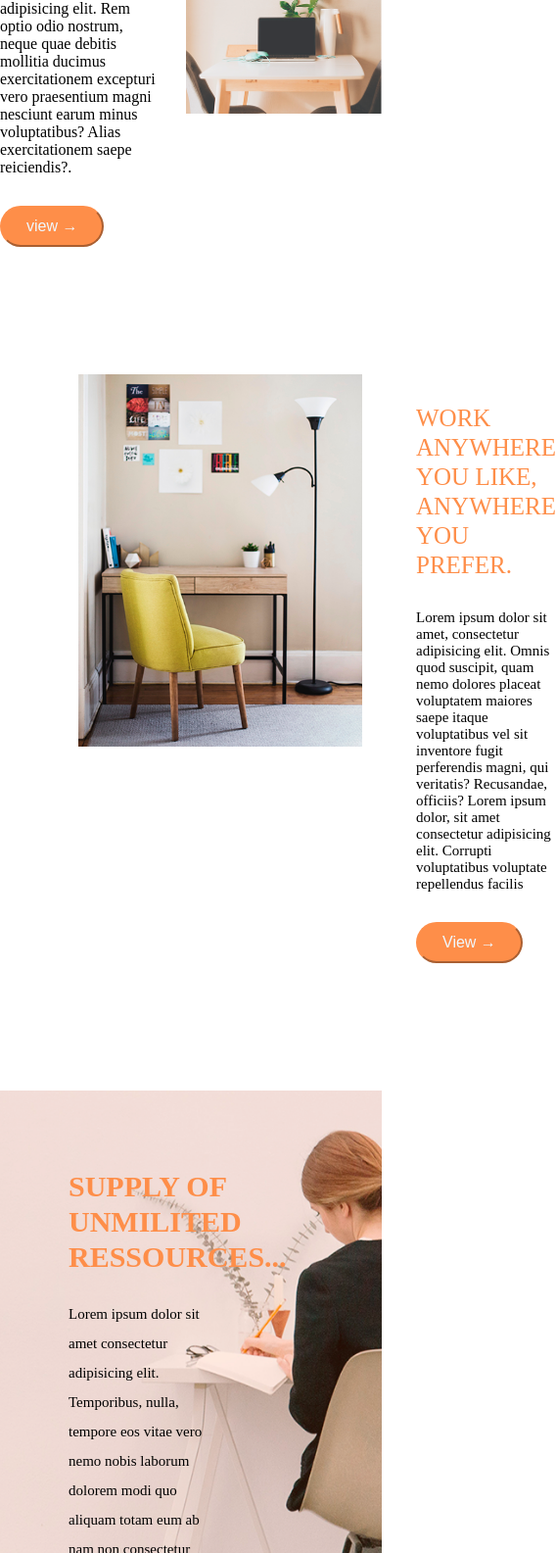
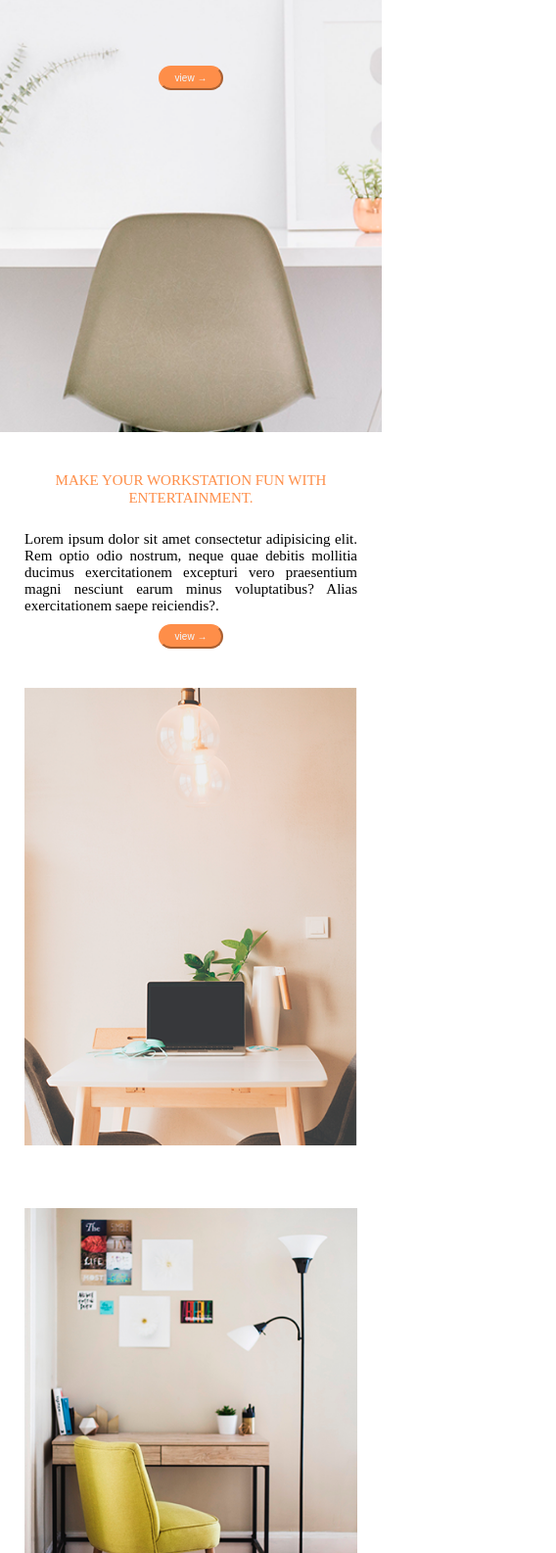
Before and after one commit to JohanGomezRico/Creative-Clean, a plain HTML site: page index.html in a window 390 px wide. Shown: the part 403-1988 px from the top of the page at 98% size, 568 px wide, since content can reach past the window. Drawn offline with Linux system fonts and the light colour scheme.

Commit message:
Commit Responsive

```diff
--- a/index.html
+++ b/index.html
@@ -103,7 +103,7 @@
             </ul>
 
             <ul>
-                <h4> porduct </h4>
+                <h4> product </h4>
                 <li>
                     <li>feature</li>
                     <li>princing</li>
--- a/styles/styles.css
+++ b/styles/styles.css
@@ -12,9 +12,10 @@ body{
 
 .Section1{
     background-image: url(/assets/img1.png);
-    height: 80vh;
+    height: 110vh;
+    background-size:cover;
+    background-repeat: no-repeat;
     background-position-x: 50%;
-    background-position-y: -20px ;
     display: flex;
     justify-content: center;
     text-align: center;
@@ -48,7 +49,7 @@ body{
 .Section2{
     display: flex;
     justify-content: space-between;
-    padding: 200px 400px;
+    padding: 180px 200px;
 
 }
 .titulo2{
@@ -78,7 +79,7 @@ body{
 .Section3{
     display: flex;
     justify-content: space-between;
-    padding: 0px 0px 200px 400px;
+    padding: 0px 0px 200px 200px;
 }
 
 .msection3{
@@ -90,14 +91,14 @@ body{
 .titulo3{
     color:#fe8e49;
     font-size: 45px;
-    width:60%;
+    width:80%;
     line-height: 1.2;
     margin-top: 40px;
 }
 .tex3{
-    width: 60%;
+    width: 80%;
     font-size: 20px;
-    margin-top: 50px;
+    margin-top: 45px;
 }
 
 .button3{
@@ -107,7 +108,7 @@ body{
     padding: 15px 40px;
     border-radius: 50px;
     font-size: 16px;
-    margin: 60px 0px 110px 0px;
+    margin: 50px 0px 110px 0px;
 }
 
                          /*Section 4*/
@@ -129,7 +130,7 @@ height: 85vh;
 .titulo4{
     color:#fe8e49;
     font-size: 45px;
-    width: 40%;
+    width: 60%;
     font-weight: bold;
     margin-top: 60px;
 }
@@ -197,7 +198,7 @@ footer{
 
 .Section1{
    background-size:cover;
-   height: 57vh;
+   height: 115vh;
 }
 
 .titulo1{
@@ -334,7 +335,7 @@ footer{
 
 .Section1{
    background-size:cover;
-   height: 47.5vh;
+   height: 100vh;
 }
 
 .titulo1{
@@ -466,11 +467,13 @@ footer{
 }
 
 
+                                          /*medida para table*/
+
 @media (max-width: 768px){
 
 .Section1{
    background-size:cover;
-   height: 29vh;
+   height: 100vh;
 }
 
 .titulo1{
@@ -493,63 +496,64 @@ footer{
                     /* Section 2*/
 
 .Section2{
-    padding:0px 0px;
+    padding:40px 40px;
 }
 
 .imgs2{
-    width: 200px;
+    width: 180px;
 }
 
 
-                /*........falta desde esta hacia abajo arreglar......*/
 .titulo2{
     font-size: 15px;
-    width: 85%;
-    margin-top: 30px;
+    width: 80%;
+    margin-top: 15px;
     line-height: 1.2;
 }
 
 .tex2{
      width: 85%;
-     font-size: 16px ;
+     font-size: 11px ;
      margin-top: 20px;
 }
 
 .button2{
-    padding: 10px 25px;
-    margin: 30px 0px 130px 0px;
+    padding: 5px 15px;
+    margin: 10px 0px 0px 0px;
+    font-size: 10px;
 }
 
 
                    /* section 3*/
 .Section3{
-    padding:0px 70px 0px 80px;
+    padding: 40px  40px;
 }
 
 .imgs3{
-    width: 290px;
+    width: 180px;
 }
 
 .msection3{
-    margin: 0px 0px 0px 55px;
+    margin: 0px 0px 0px 40px;
 }
 
 .titulo3{
-    font-size: 25px;
-    width: 100%;
-    margin-top: 30px;
+    font-size: 15px;
+    width: 92%;
+    margin-top: 0px;
     line-height: 1.2;
 }
 
 .tex3{
      width: 100%;
-     font-size: 15px ;
-     margin-top: 30px;
+     font-size: 11px ;
+     margin-top: 15px;
 }
 
 .button3{
-    padding: 10px 25px;
-    margin: 30px 0px 130px 0px;
+    padding: 5px 15px;
+    margin: 10px 0px 0px 0px;
+    font-size: 10px;
 }
 
 
@@ -558,49 +562,220 @@ footer{
 
 
 .Section4{
-height: 500px;
+height: 300px;
 background-position-x: 50%;
 }
 
 .contens4{
 margin: 0px;
-padding: 40px 70px;
+padding: 40px 40px;
 }
 
 .titulo4{
-font-size: 30px;
+font-size: 15px;
 width: 65%;
-margin-top: 40px;
+margin-top: 20px;
 line-height: 1.2;
 
 }
 
 .text4{
-width: 55%;
-font-size: 15px ;
-margin-top: 25px;
+width: 65%;
+font-size: 10px ;
+margin-top: 15px;
+line-height: 15px;
 }
 
 .buttons4{
-padding: 10px 25px;
-margin: 20px 0px 130px 0px;
-font-size: 15px ;
+padding: 5px 30px;
+margin: 10px 0px 130px 0px;
+font-size: 11px ;
 }
 
 
                       /*Section 5*/
 .Section5{
 
-    padding: 40px 100px 40px 100px
+    padding: 40px 40px 40px 0px
 }
 
 .listas5{
+    font-size: 11px;
+}
+
+                       /*footer*/
+
+footer{
+    padding: 15px 0px 15px 0px;
+    font-size: 11px;
+}
+}
+
+
+                   /* RESOLUCION PARA CELULAR*/
+
+
+@media (max-width: 480px){
+
+ .Section1{
+   background-size:cover;
+   height: 100vh;
+}
+
+.titulo1{
+    font-size: 30px;
+    margin-top: 0px;
+}
+
+.tex1{
+    font-size: 11px;
+    margin-top: 5px;
+}
+
+.button1{
+    padding: 5px 15px;
+    margin: 30px 0px 0px 0px;
+    font-size: 10px;
+}
+
+
+                    /* Section 2*/
+
+.Section2{
+    display: flex;
+    flex-direction: column;
+    text-align: center;
+    padding:25px 25px;
+}
+
+.imgs2{
+    margin-top:40px;
+    width: 100%;
+}
+
+
+.titulo2{
     font-size: 15px;
+    width: 100%;
+    margin-top: 15px;
+    line-height: 1.2;
+}
+
+.tex2{
+     width: 100%;
+     font-size: 15px ;
+     margin-top: 25px;
+     text-align: justify;
+}
+
+.button2{
+    padding: 5px 15px;
+    margin: 10px 0px 0px 0px;
+    font-size: 10px;
+
+
+}
+                      /* voy aqui acomodar aqui*/
+
+                   /* section 3*/
+.Section3{
+    display: flex;
+    flex-direction: column;
+    text-align: center;
+    padding: 25px 25px;
+}
+
+.imgs3{
+    margin-top: 10px;
+    width: 100%;
+}
+
+.msection3{
+    margin: 0px;
+}
+
+.titulo3{
+    font-size: 13px;
+    width: 100%;
+    margin-top: 25px;
+    line-height: 1.2;
+}
+
+.tex3{
+    width: 100%;
+    font-size: 15px;
+    margin-top: 15px;
+    text-align: justify;
+}
+
+.button3{
+    padding: 5px 15px;
+    margin: 10px 0px 0px 0px;
+    font-size: 10px;
+    margin-top: 30px;
+}
+
+
+                   /* Section4*/
+
+
+.Section4{
+    height: 300px;
+    background-position-x: 50%;
+}
+
+.contens4{
+    margin: 0px;
+    padding: 25px 25px;
+}
+
+.titulo4{
+    font-size: 15px;
+    width: 65%;
+    margin-top: 0px;
+    line-height: 1.2;
+
+}
+
+.text4{
+    width: 65%;
+    font-size: 13px ;
+    margin-top: 15px;
+    line-height: 15px;
+    text-align: justify;
+}
+
+.buttons4{
+    padding: 5px 30px;
+    margin: 15px 0px 130px 0px;
+    font-size: 11px ;
+}
+
+
+                      /*Section 5*/
+
+.Section5{
+    padding: 40px 40px 40px 0px
+}
+
+.listas5{
+    display: grid;
+    grid-template-columns: repeat(2,1fr);
+    text-align: center;
+    font-size: 11px;
+    gap: 30px;
+
+}
+
+h4{
+    margin-bottom: 10px;
+    font-size: 15px;
+
 }
 
                        /*footer*/
 footer{
     padding: 15px 0px 15px 0px;
-    font-size: 13px;
+    font-size: 10px;
 }
 }
```
